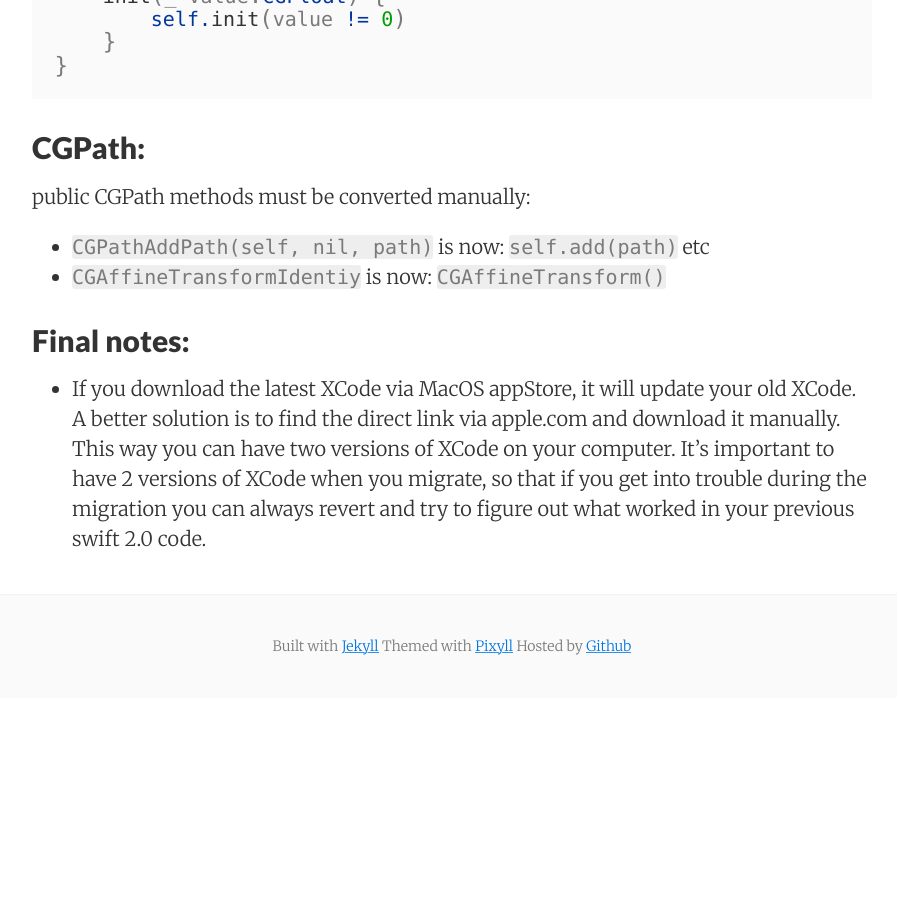
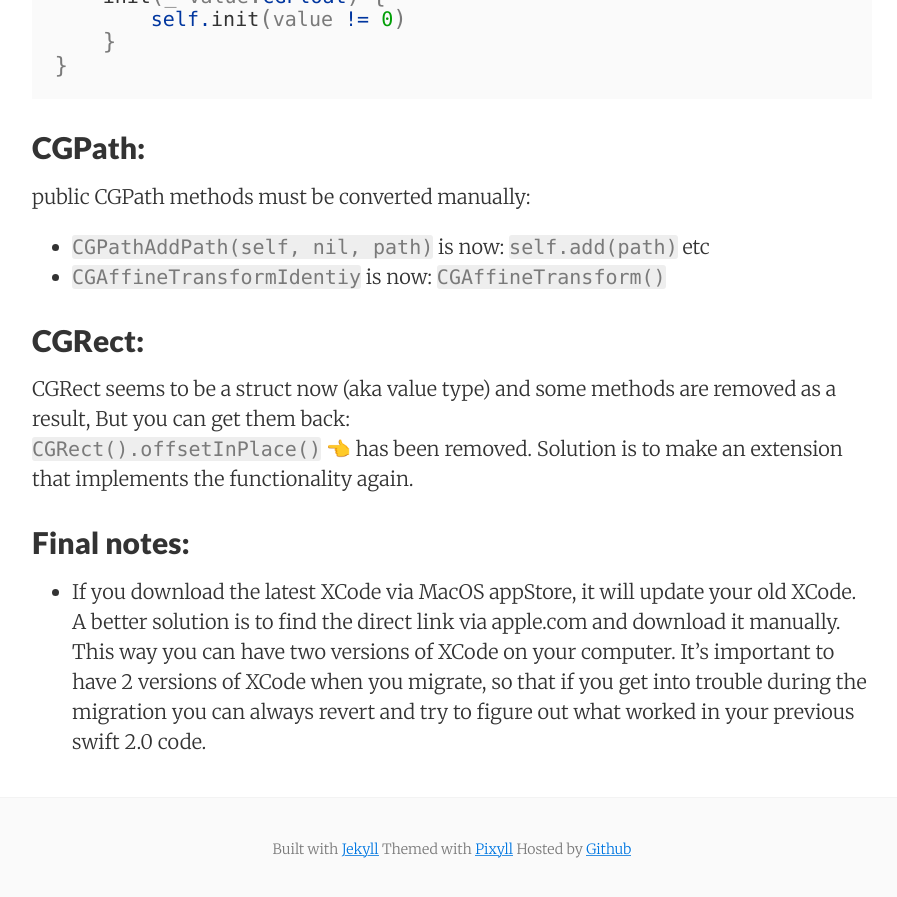
Before and after one commit to stylekit/stylekit.github.io, a Jekyll site: the page built from _posts/2017-01-12-swift-3-migration.md, in a window 1280 px wide and 900 px high, scrolled down 2517 px. Shown: the top 897 px of the window, without its empty margins (188-1085 px from the left). Built offline with Jekyll 4.4.1, drawn with Linux system fonts in a browser that asks for light colours; nearby versions of some CDN libraries; comment, search, counter and statistics services are not loaded; before the commit the page ends 3215 px from its top, so only the background shows below that.

Commit message:
Files modified: 1


Modified 1 file:
_posts/2017-01-12-swift-3-migration.md

```diff
--- a/_posts/2017-01-12-swift-3-migration.md
+++ b/_posts/2017-01-12-swift-3-migration.md
@@ -83,8 +83,10 @@ public CGPath methods must be converted manually:
 - ``CGPathAddPath(self, nil, path)`` is now: ``self.add(path)`` etc
 - ``CGAffineTransformIdentiy`` is now: ``CGAffineTransform()``
 
+## CGRect:
+CGRect seems to be a struct now (aka value type) and some methods are removed as a result, But you can get them back:
+``CGRect().offsetInPlace()`` 👈 has been removed. Solution is to make an extension that implements the functionality again.
 
 
 ## Final notes:
-
 - If you download the latest XCode via MacOS appStore, it will update your old XCode. A better solution is to find the direct link via apple.com and download it manually. This way you can have two versions of XCode on your computer. It's important to have 2 versions of XCode when you migrate, so that if you get into trouble during the migration you can always revert and try to figure out what worked in your previous swift 2.0 code.
```
